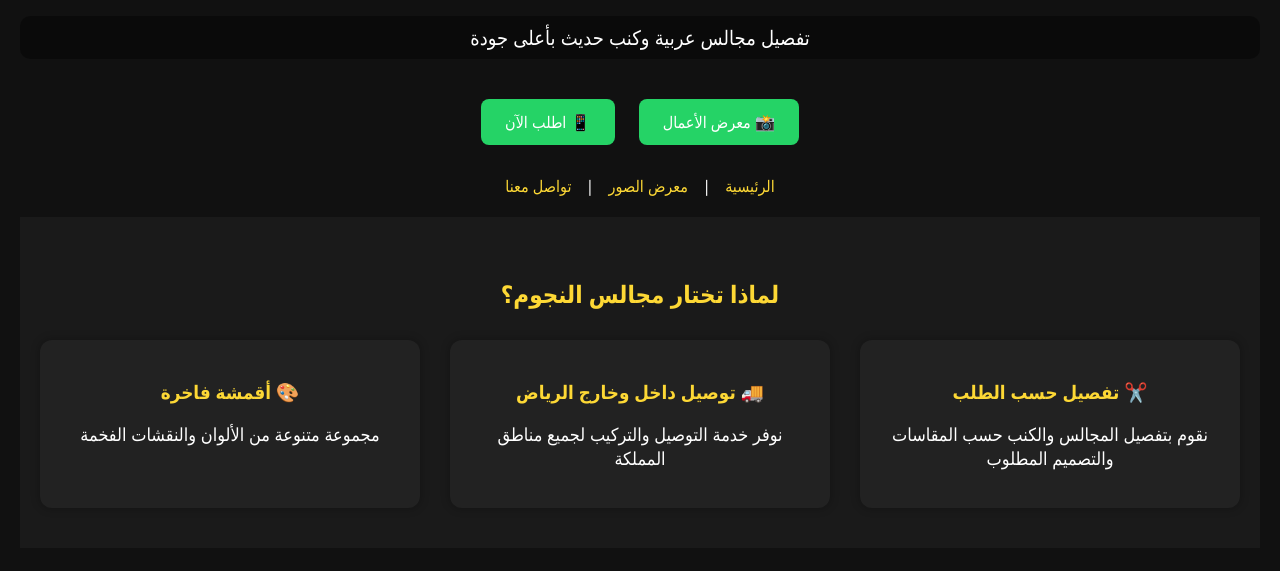
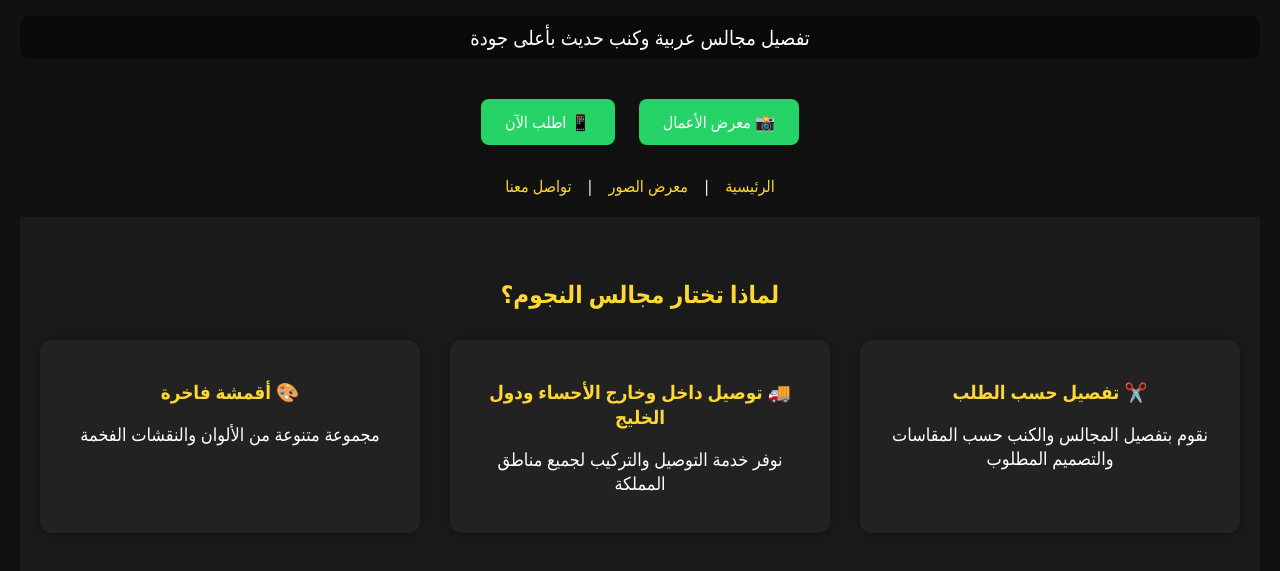
Before and after one commit to Mjamo20/MajalisNujom2025, a plain HTML site: page index.html in a window 1280 px wide. Shown: the part 137-708 px from the top of the page. Drawn offline with Linux system fonts and the light colour scheme.

Commit message:
Update index.html

```diff
--- a/index.html
+++ b/index.html
@@ -108,7 +108,7 @@
         <p>نقوم بتفصيل المجالس والكنب حسب المقاسات والتصميم المطلوب</p>
       </div>
       <div class="feature-box">
-        <h3>🚚 توصيل داخل وخارج الرياض</h3>
+        <h3>🚚 توصيل داخل وخارج الأحساء ودول الخليج </h3>
         <p>نوفر خدمة التوصيل والتركيب لجميع مناطق المملكة</p>
       </div>
       <div class="feature-box">
```
